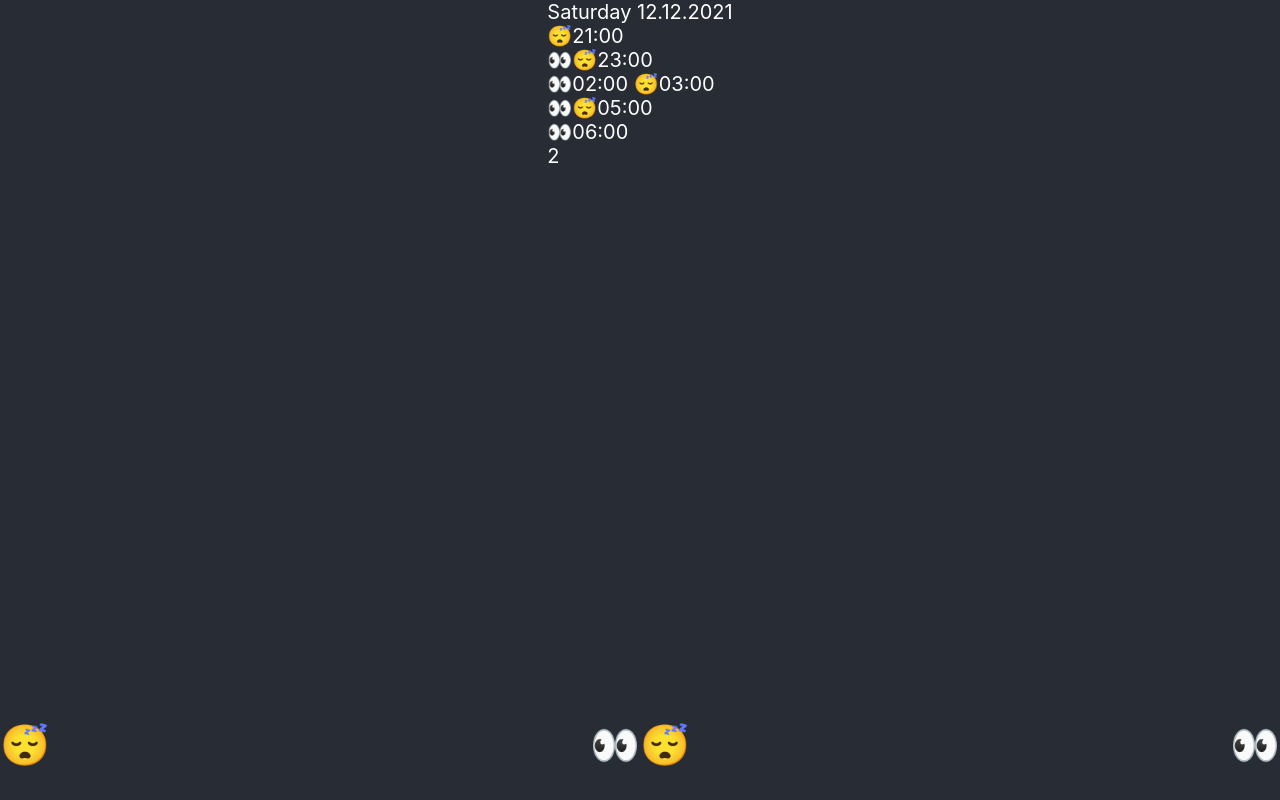
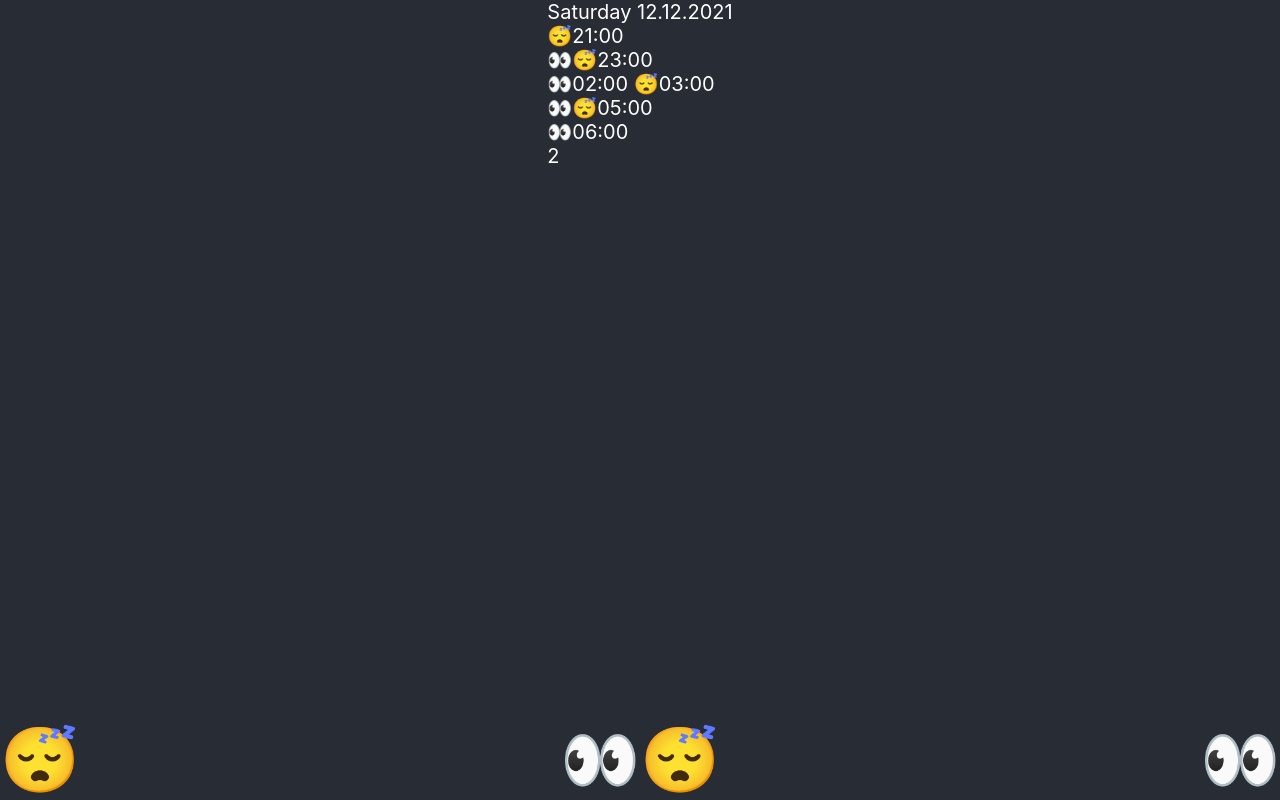
Before and after one commit to tommiseppanen/zzz-tracker, a React (Create React App) app: page / in a window 1280 px wide. Built offline with nearby package versions, Linux system fonts and the light colour scheme.

Commit message:
Increase button font size

```diff
--- a/src/components/ActionBar.css
+++ b/src/components/ActionBar.css
@@ -9,5 +9,5 @@
 }
 
 .action-bar__button {
-  font-size: 5vh;
+  font-size: 8vh;
 }
```
